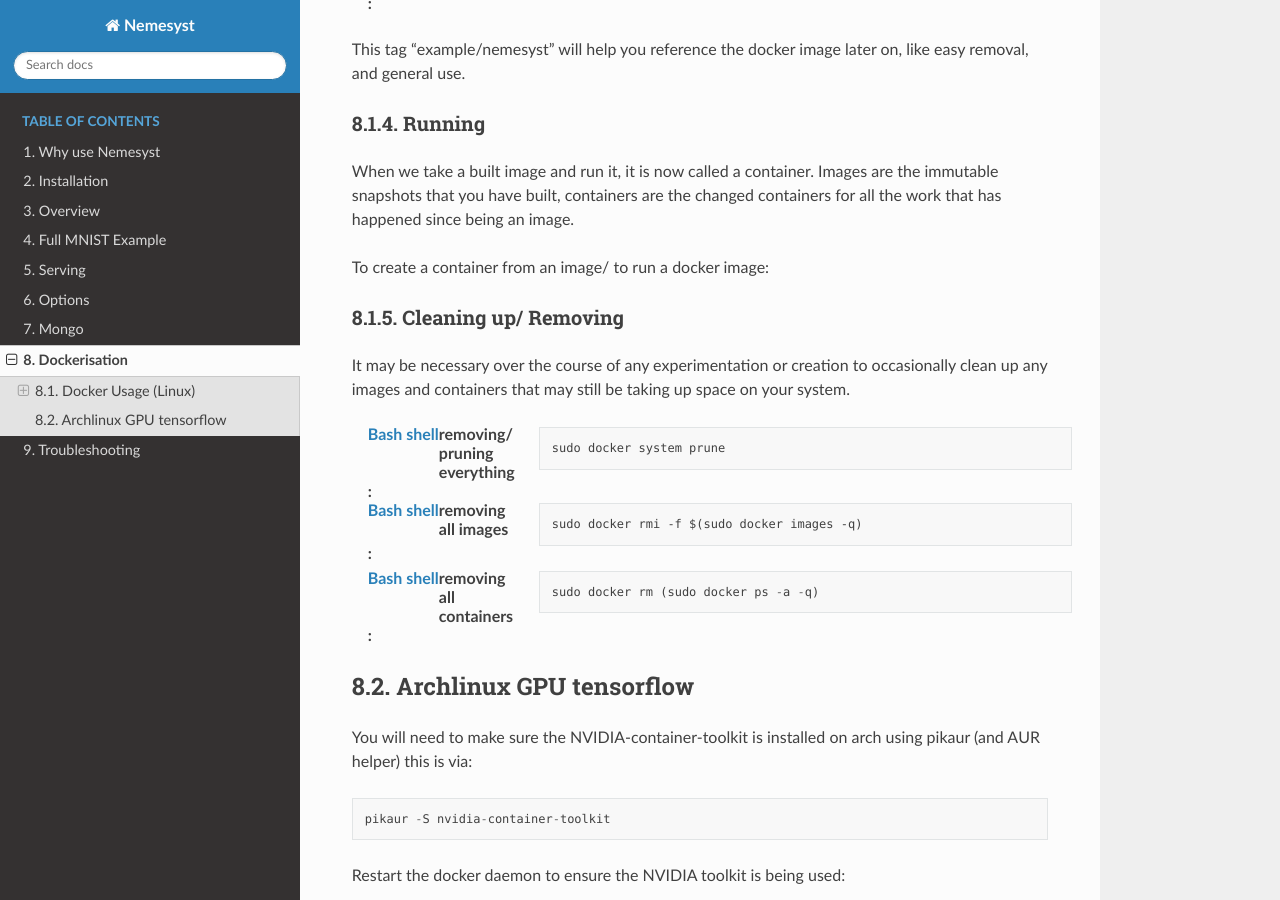
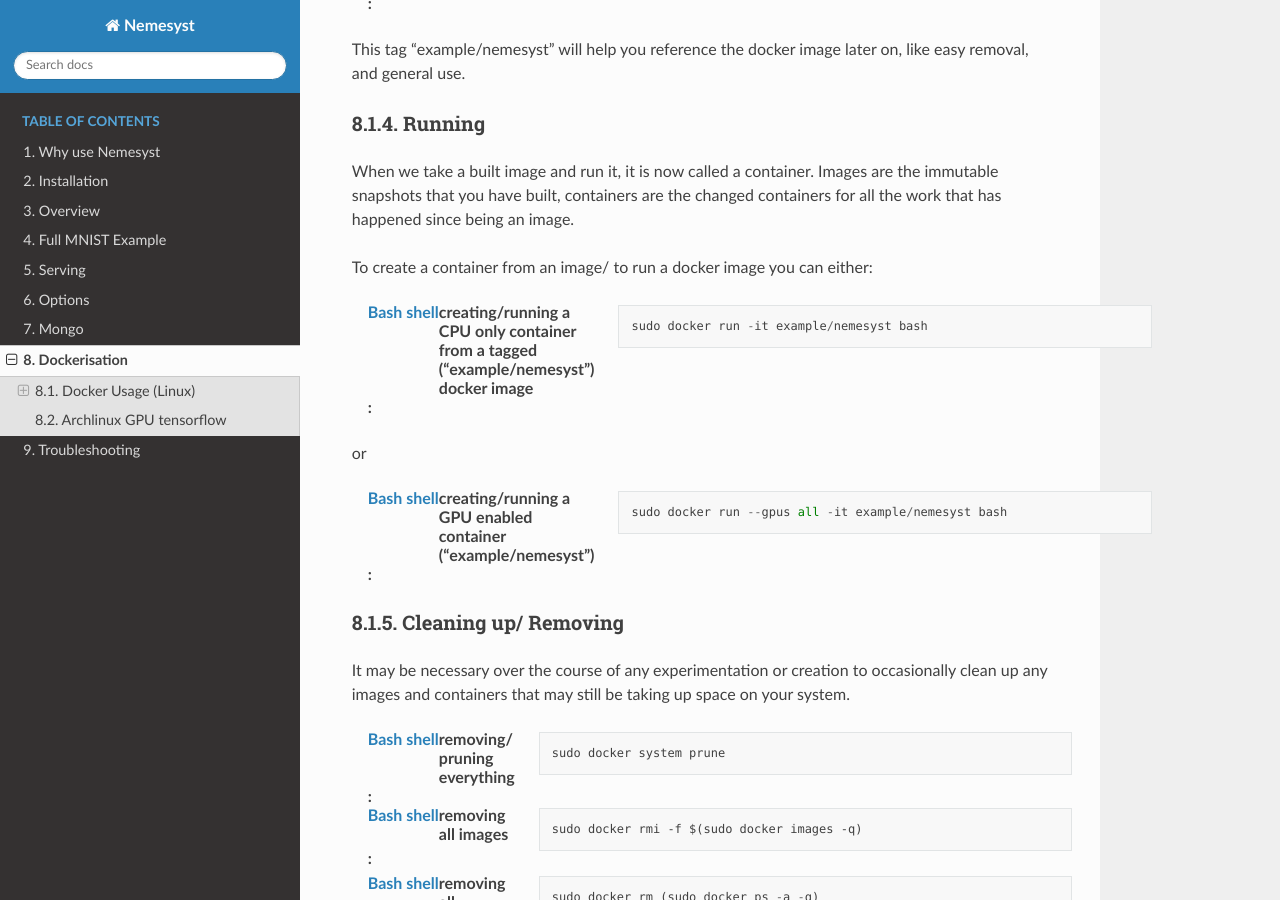
Before and after one commit to DreamingRaven/nemesyst, a Sphinx documentation site: the page built from docs/source/docker.rst, in a window 1280 px wide and 900 px high, scrolled down 1773 px. Built offline with Sphinx 7.4.7 and the Read the Docs theme 2.0.0, drawn with Linux system fonts in a browser that asks for light colours; the version number could not be read and is left out.

Commit message:
Added doc instructions for running containers

```diff
--- a/docs/source/docker.rst
+++ b/docs/source/docker.rst
@@ -60,7 +60,21 @@ Running
 
 When we take a built image and run it, it is now called a container. Images are the immutable snapshots that you have built, containers are the changed containers for all the work that has happened since being an image.
 
-To create a container from an image/ to run a docker image:
+To create a container from an image/ to run a docker image you can either:
+
+:|bash shell|_ creating/running a CPU only container from a tagged ("example/nemesyst") docker image:
+
+    .. parsed-literal::
+
+        sudo docker run -it example/nemesyst bash
+
+or
+
+:|bash shell|_ creating/running a GPU enabled container ("example/nemesyst"):
+
+    .. parsed-literal::
+
+        sudo docker run --gpus all -it example/nemesyst bash
 
 Cleaning up/ Removing
 +++++++++++++++++++++
```
